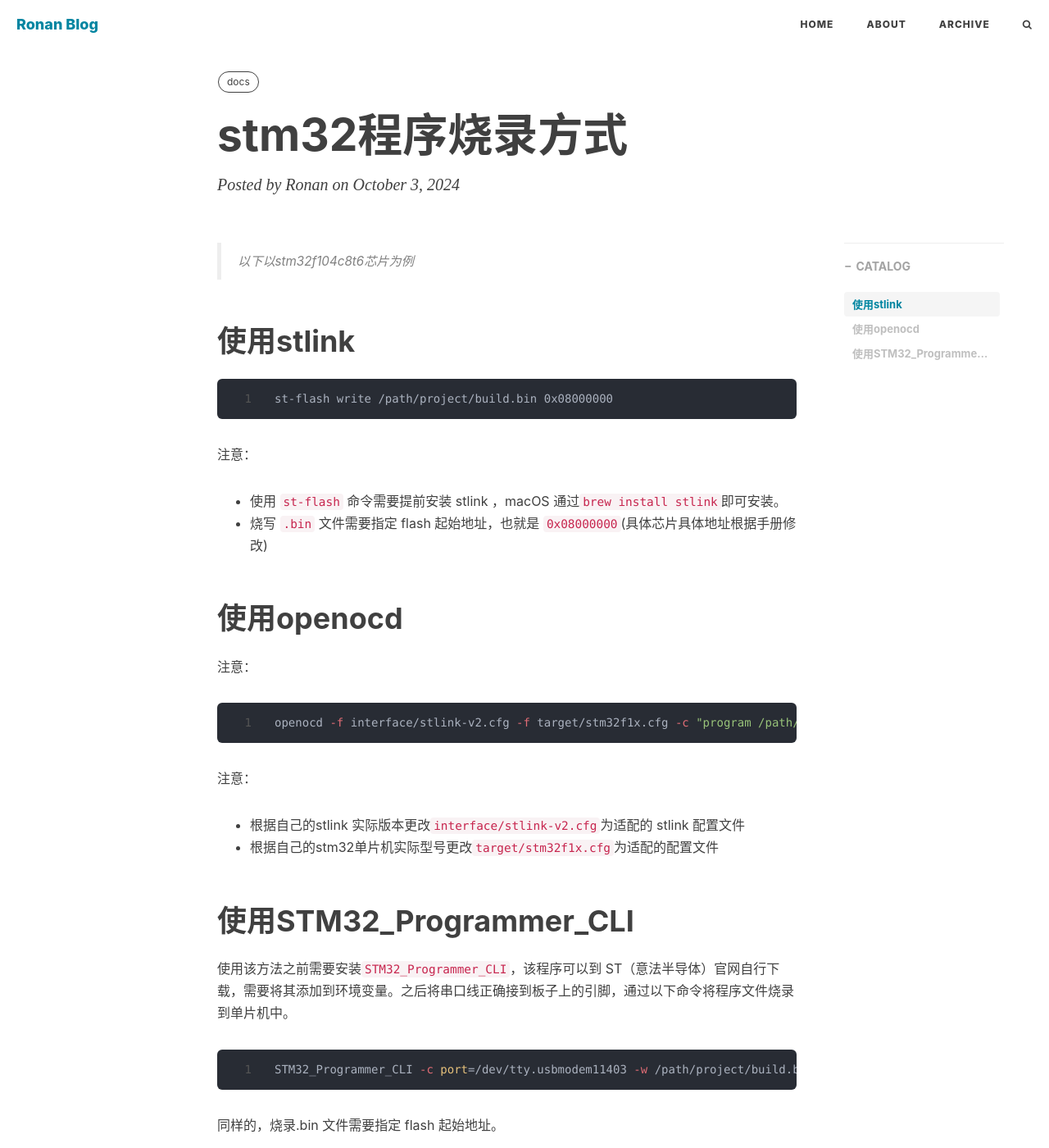
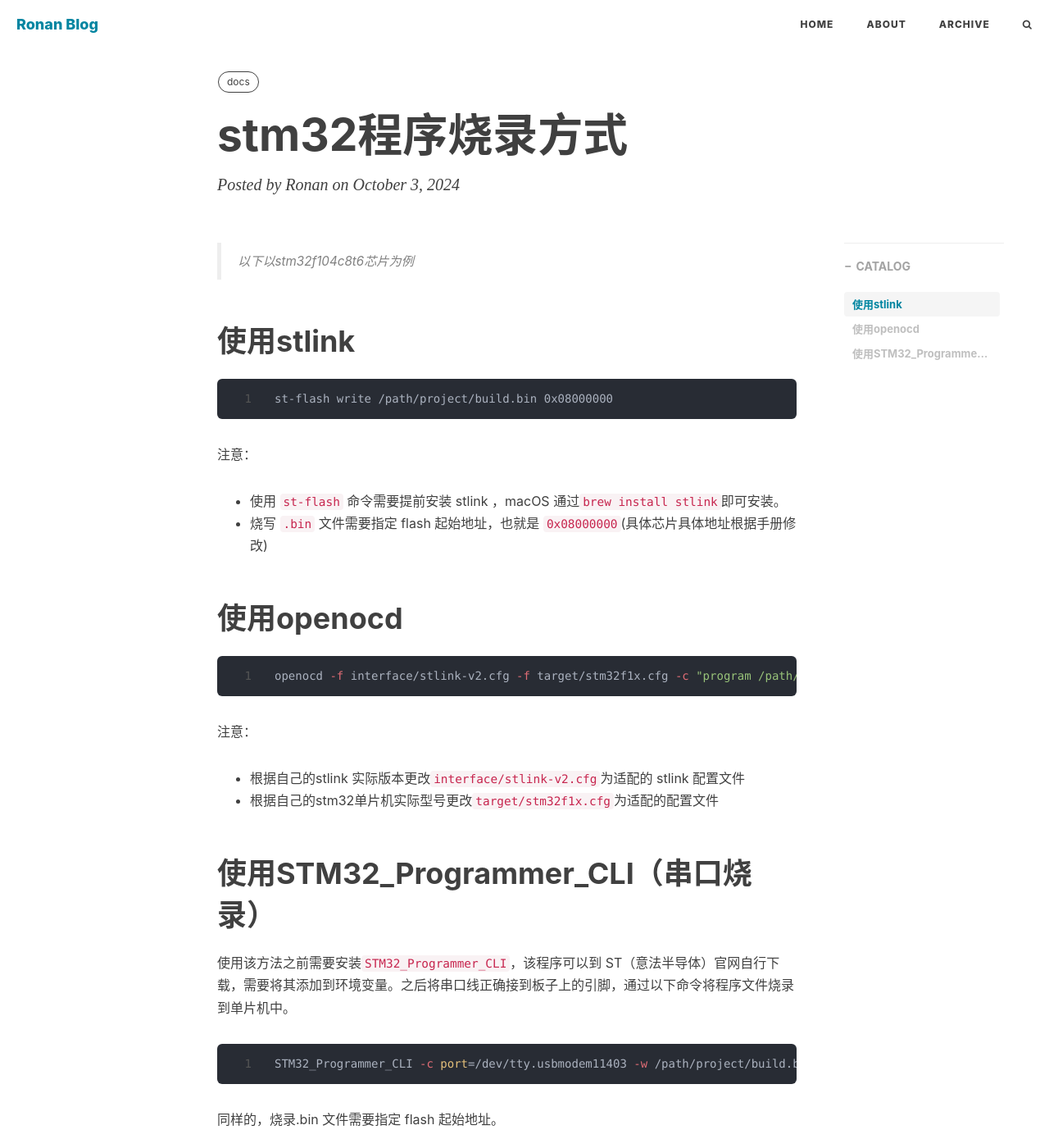
Before and after one commit to EchoZap/Huxpro_Blog, a Jekyll site: the page built from _posts/2024-10-03-stm32程序烧录方式.md, in a window 1280 px wide and 1400 px high. Shown: the whole window at 82% size. Built offline with Jekyll 4.4.1, drawn with Linux system fonts in a browser that asks for light colours; nearby versions of some CDN libraries; comment, search, counter and statistics services are not loaded.

Commit message:
Update 2024-10-03-stm32程序烧录方式.md

````diff
--- a/_posts/2024-10-03-stm32程序烧录方式.md
+++ b/_posts/2024-10-03-stm32程序烧录方式.md
@@ -22,8 +22,6 @@ st-flash write /path/project/build.bin 0x08000000
 
 # 使用openocd
 
-注意：
-
 ```bash
 openocd -f interface/stlink-v2.cfg -f target/stm32f1x.cfg -c "program /path/project/build.bin verify reset exit 0x08000000"
 ```
@@ -33,7 +31,7 @@ openocd -f interface/stlink-v2.cfg -f target/stm32f1x.cfg -c "program /path/proj
 - 根据自己的stlink 实际版本更改`interface/stlink-v2.cfg`为适配的 stlink 配置文件
 - 根据自己的stm32单片机实际型号更改`target/stm32f1x.cfg`为适配的配置文件
 
-# 使用STM32_Programmer_CLI
+# 使用STM32_Programmer_CLI（串口烧录）
 
 使用该方法之前需要安装`STM32_Programmer_CLI`，该程序可以到 ST（意法半导体）官网自行下载，需要将其添加到环境变量。之后将串口线正确接到板子上的引脚，通过以下命令将程序文件烧录到单片机中。
 
````
